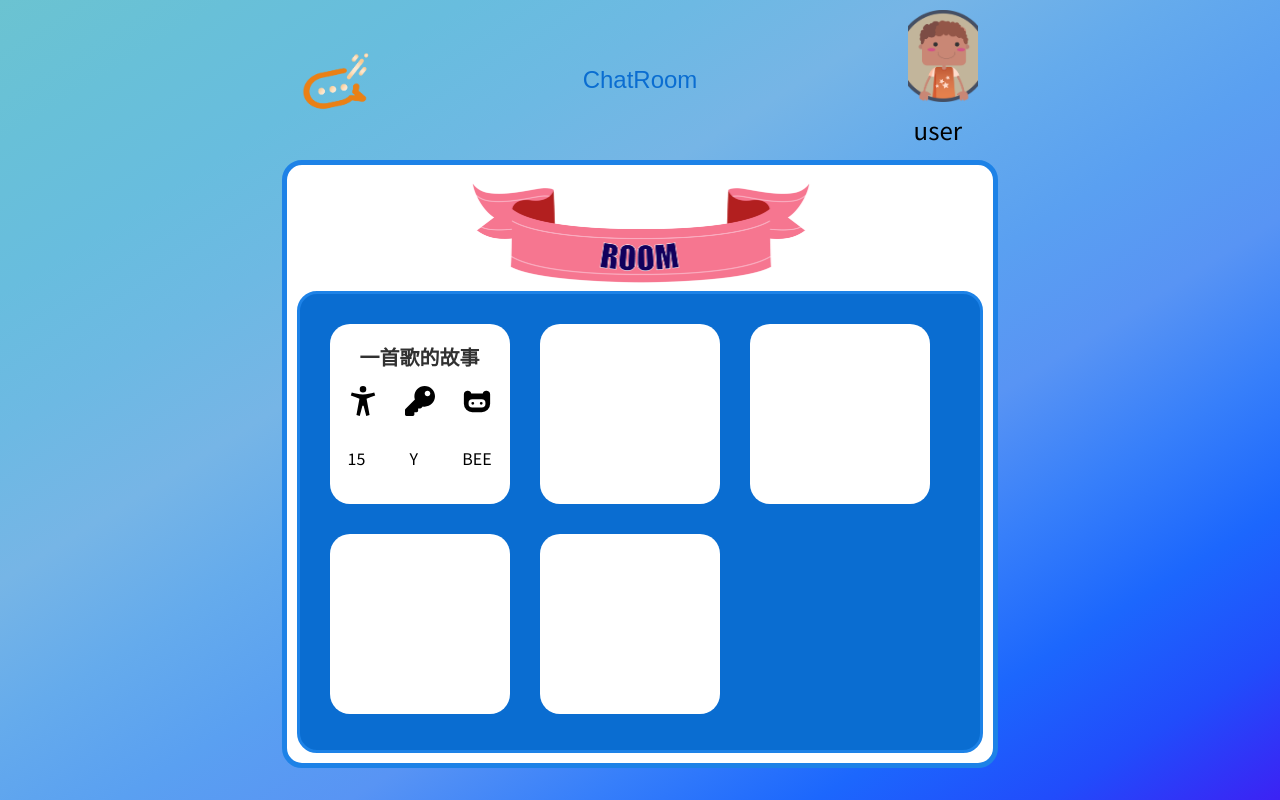
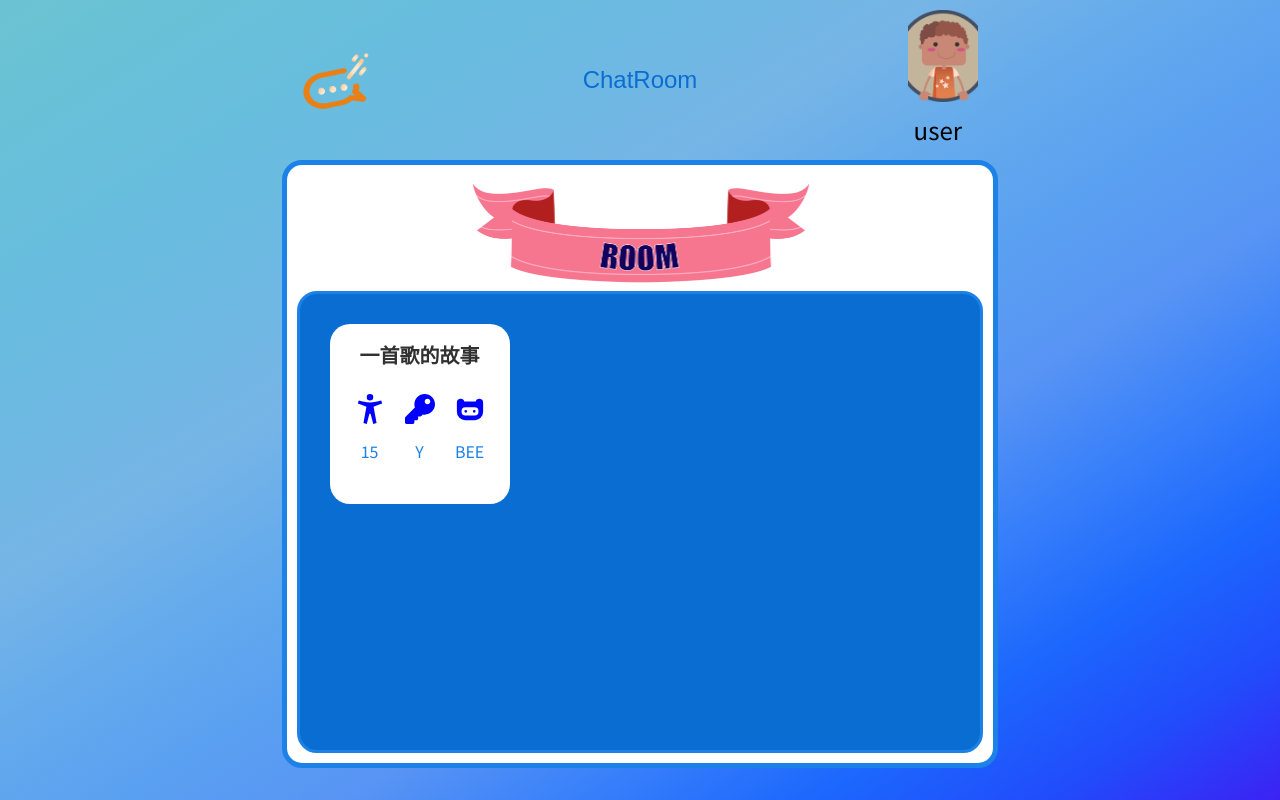
Before and after one commit to leoPika999777/Website-ChatRoom-React, a Next.js app: page /room in a window 1280 px wide. Built offline with nearby package versions, Linux system fonts and the light colour scheme; a web font is replaced by a local one.

Commit message:
room layout FA

```diff
--- a/pages/room.js
+++ b/pages/room.js
@@ -6,7 +6,6 @@ import RoomIcon from "@/components/room-roomicon copy";
 import { IoAccessibilitySharp } from "react-icons/io5";
 import { FaKey } from "react-icons/fa";
 import { PiFinnTheHumanFill } from "react-icons/pi";
-
 
 export default function Room() {
   return (
@@ -23,31 +22,29 @@ export default function Room() {
                   <div className={styles.roomname}>
                     <p>一首歌的故事</p>
                   </div>
-                <div className={styles.icons}>
-                <IoAccessibilitySharp size={"30px"}/>
-                <FaKey size={"30px"}/>
-                <PiFinnTheHumanFill size={"30px"}/>
+                  <div className={styles.details}>
+                    <div className={styles.people}>
+                      <IoAccessibilitySharp className={styles.icons} size={"30px"} color="blue" />
+                      <p>15</p>
+                    </div>
+                    <div className={styles.lock}>
+                      <FaKey className={styles.icons} size={"30px"} color="blue" />
+                      <p>Y</p>
+                    </div>
+                    <div className={styles.author}>
+                      <PiFinnTheHumanFill  className={styles.icons} size={"30px"} color="blue" />
+                      <p>BEE</p>
+                    </div>
+                  </div>
 
-                </div>
-                <div className={styles.details}>
-                <p>15</p>
-                <p>Y</p>
-                <p>BEE</p>
-
-                </div>
                   {/* 房間人數 房間加密 創辦作者 */}
                 </div>
 
+                {/* <div className={styles.chatbox}></div>
                 <div className={styles.chatbox}></div>
                 <div className={styles.chatbox}></div>
-              <div className={styles.chatbox}></div>
-              <div className={styles.chatbox}></div>
-
+                <div className={styles.chatbox}></div> */}
               </div>
-
-
-
-
             </div>
           </div>
         </div>
--- a/styles/room.module.css
+++ b/styles/room.module.css
@@ -48,14 +48,15 @@
     border-radius: 20px;
     display: flex;
     flex-direction: column;
-    border: 3px transparent solid;
+    border: 10px transparent solid;
     align-items: center;
     justify-content: center;
+    cursor:pointer
 
 }
 
 .chatbox:hover{
-    border: 3px var(--g2-color) solid;
+    border: 10px var(--g2-color) solid;
 
 }
 
@@ -65,17 +66,22 @@
     color: var(--g1-color);
 
 }
-.icons{
-    width: 100%;
-    display: flex;
-    justify-content: space-between;
-    margin: 15px;
-
-}
 .details{
     width: 100%;
     display: flex;
     justify-content: space-between;
-    margin: 15px;
+    margin: 25px;
 
 }
+
+
+.people, .lock, .author{
+    display: flex;
+    flex-direction: column;
+    justify-content: center;
+    align-items: center;
+}
+.people p, .lock p, .author p{
+    margin-top: 15px;
+    color: var(--b2-color);
+}
```
Lines whose indentation alone changed are shown as unchanged.
